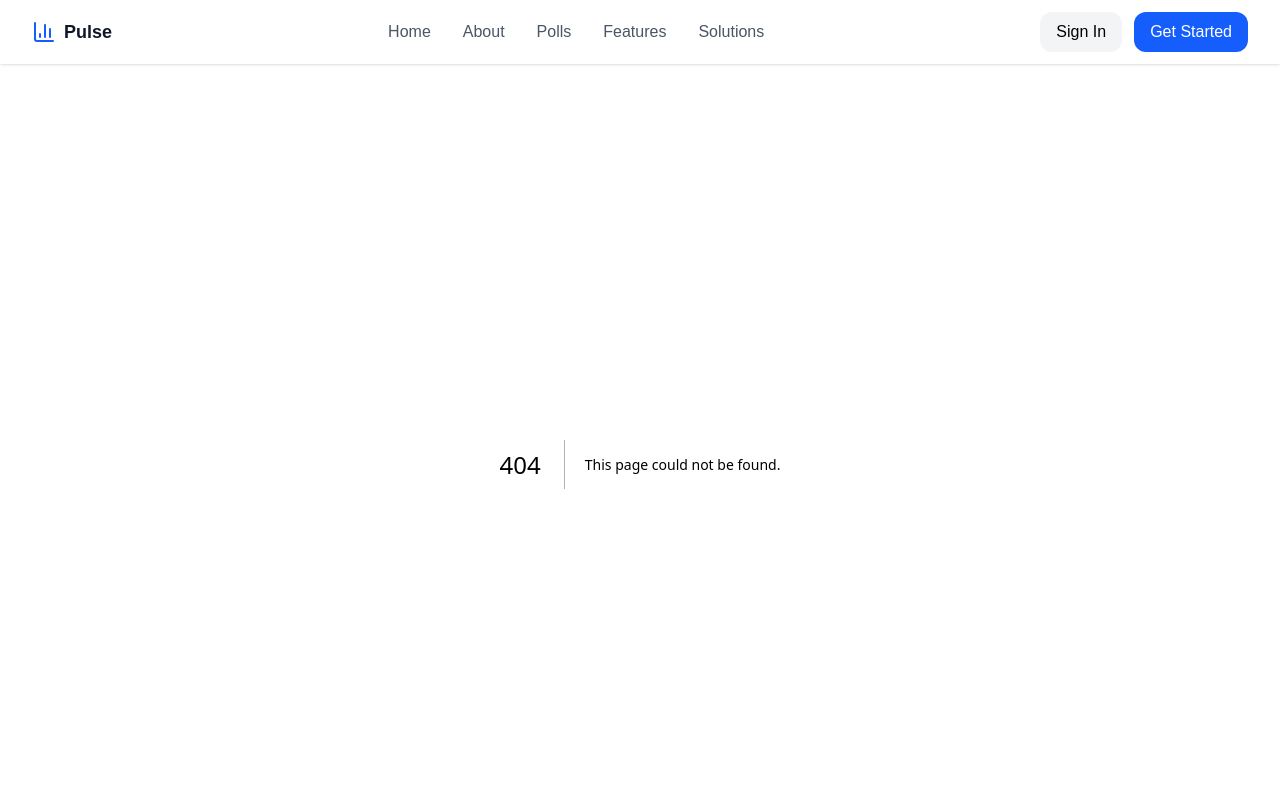
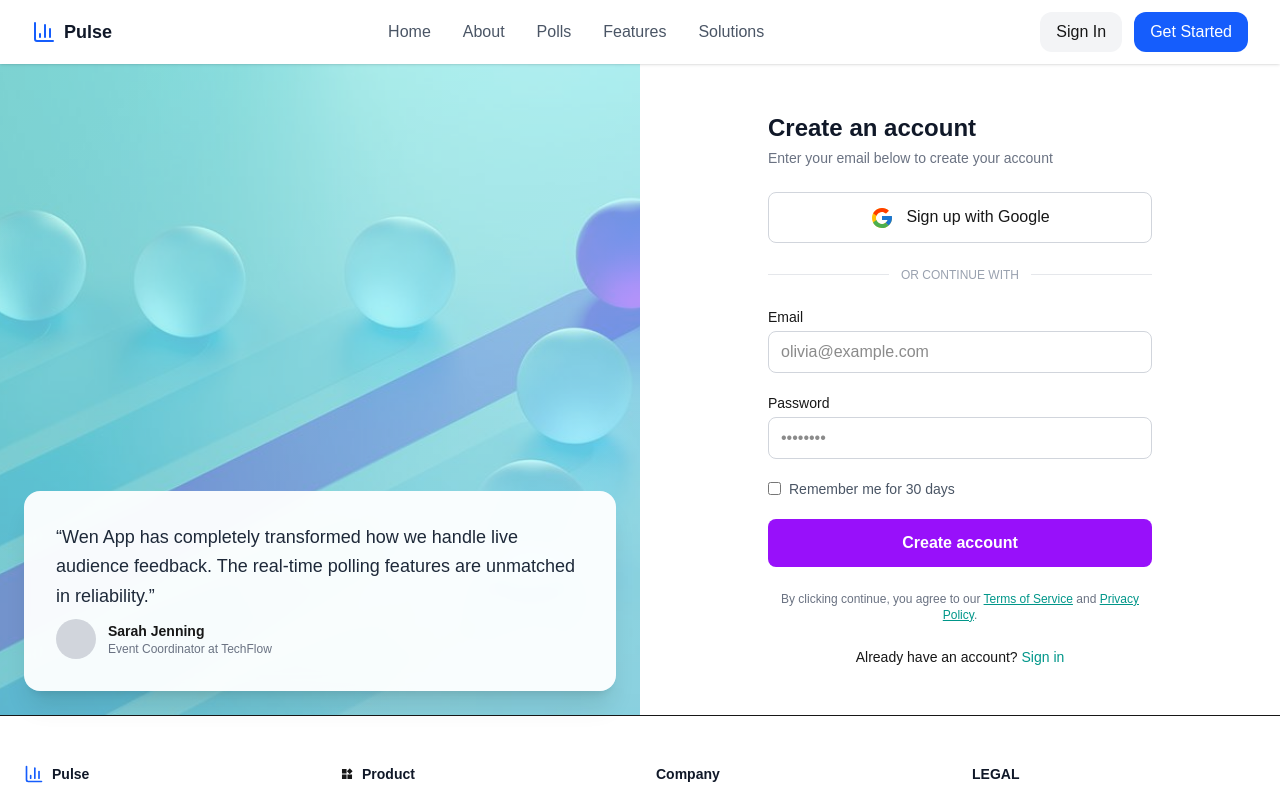
Before and after one commit to Braben/alx-project-nexus, a Next.js app: page /signup in a window 1280 px wide. Before the commit this address had no page. Shown: the top 794 px of the page. Built offline with nearby package versions, Linux system fonts and the light colour scheme.

Commit message:
added create account auth page

```diff
--- a/components/common/Navbar.tsx
+++ b/components/common/Navbar.tsx
@@ -45,7 +45,7 @@ export default function Navbar() {
             Sign In
           </Link>
           <Link
-            href="/register"
+            href="/signup"
             className="px-4 py-2 rounded-xl bg-blue-600 text-white hover:bg-blue-700 transition"
           >
             Get Started
--- /dev/null
+++ b/components/common/SignupForm.tsx
@@ -0,0 +1,122 @@
+import Link from "next/link";
+import { FcGoogle } from "react-icons/fc";
+
+export default function SignupForm() {
+  return (
+    <section className="flex items-center justify-center px-6 py-12  bg-white">
+      <div className="w-full max-w-sm">
+        {/* Logo */}
+        {/* <div className="flex items-center gap-2 mb-4">
+          <span
+            aria-hidden="true"
+            className="w-6 h-6 rounded-md bg-purple-500"
+          />
+          <span className="font-semibold text-lg text-purple-600">
+            PulsePoll
+          </span>
+        </div> */}
+
+        {/* Heading */}
+        <header className="mb-6">
+          <h1 className="text-2xl font-bold text-gray-900">
+            Create an account
+          </h1>
+          <p className="text-gray-500 mt-1 text-sm">
+            Enter your email below to create your account
+          </p>
+        </header>
+
+        {/* Google button */}
+        <button
+          type="button"
+          className="w-full border rounded-lg py-3 font-medium hover:bg-gray-200 border-gray-300 transition"
+          aria-label="Sign up with Google"
+        >
+          <FcGoogle className="inline-block w-6 h-6 mr-3 align-middle" />
+          Sign up with Google
+        </button>
+
+        {/* Divider */}
+        <div className="my-6 flex items-center text-xs text-gray-400">
+          <span className="flex-1 h-px bg-gray-200" />
+          <span className="px-3">OR CONTINUE WITH</span>
+          <span className="flex-1 h-px bg-gray-200" />
+        </div>
+
+        {/* Form */}
+        <form className="space-y-5" aria-label="Signup form">
+          {/* Email */}
+          <div>
+            <label htmlFor="email" className="block text-sm font-medium mb-1">
+              Email
+            </label>
+            <input
+              id="email"
+              type="email"
+              required
+              autoComplete="email"
+              placeholder="olivia@example.com"
+              className="w-full border rounded-lg px-3 py-2 focus:ring-1 border-gray-300 focus:ring-gray-500 focus:outline-none"
+            />
+          </div>
+
+          {/* Password */}
+          <div>
+            <label
+              htmlFor="password"
+              className="block text-sm font-medium mb-1"
+            >
+              Password
+            </label>
+            <input
+              id="password"
+              type="password"
+              required
+              autoComplete="new-password"
+              placeholder="••••••••"
+              className="w-full border rounded-lg px-3 py-2 focus:ring-1 border-gray-300 focus:ring-gray-500 focus:outline-none"
+            />
+          </div>
+
+          {/* Remember me */}
+          <label className="flex items-center gap-2 text-sm text-gray-600">
+            <input type="checkbox" className="accent-teal-600" />
+            Remember me for 30 days
+          </label>
+
+          {/* Submit */}
+          <button
+            type="submit"
+            className="w-full bg-purple-600 text-white py-3 rounded-lg font-semibold hover:bg-purple-700 transition"
+          >
+            Create account
+          </button>
+        </form>
+
+        {/* Terms */}
+        <p className="text-xs text-gray-500 mt-6 text-center">
+          By clicking continue, you agree to our{" "}
+          <Link href="/terms" className="text-teal-600 underline">
+            Terms of Service
+          </Link>{" "}
+          and{" "}
+          <Link href="/privacy" className="text-teal-600 underline">
+            Privacy Policy
+          </Link>
+          .
+        </p>
+
+        {/* Sign in */}
+        <p className="text-sm text-center mt-6">
+          Already have an account?{" "}
+          <Link
+            href="/login"
+            className="text-teal-600 font-medium hover:underline"
+          >
+            Sign in
+          </Link>
+        </p>
+      </div>
+    </section>
+  );
+}
--- /dev/null
+++ b/components/common/TestimonialPanel.tsx
@@ -0,0 +1,39 @@
+import Image from "next/image";
+
+export default function TestimonialPanel() {
+  return (
+    <section
+      aria-label="Customer testimonial"
+      className="relative hidden lg:flex items-end justify-center bg-gradient-to-br from-teal-200 to-cyan-200 p-6"
+    >
+      {/* Background Image */}
+      <Image
+        src="/assets/auth-bg.png" // use your uploaded image here
+        alt=""
+        fill
+        priority
+        className="object-cover opacity-40"
+      />
+
+      {/* Testimonial card */}
+      <div className="relative bg-white/95 backdrop-blur rounded-2xl p-8 max-w-2xl shadow-xl justify-center">
+        <blockquote className="text-gray-800 text-lg leading-relaxed sm:leading-relaxed">
+          “Wen App has completely transformed how we handle live audience
+          feedback. The real-time polling features are unmatched in
+          reliability.”
+        </blockquote>
+
+        <footer className="mt-2 flex items-center gap-3">
+          <div className="w-10 h-10 rounded-full bg-gray-300" />
+
+          <div>
+            <p className="font-semibold text-sm">Sarah Jenning</p>
+            <p className="text-xs text-gray-500">
+              Event Coordinator at TechFlow
+            </p>
+          </div>
+        </footer>
+      </div>
+    </section>
+  );
+}
--- /dev/null
+++ b/pages/signup.tsx
@@ -0,0 +1,14 @@
+import SignupForm from "@/components/common/SignupForm";
+import TestimonialPanel from "@/components/common/TestimonialPanel";
+
+export default function SignupPage() {
+  return (
+    <main className=" w-full mx-auto grid lg:grid-cols-2">
+      {/* Left visual panel */}
+      <TestimonialPanel />
+
+      {/* Right form panel */}
+      <SignupForm />
+    </main>
+  );
+}
```
Also changed, not shown: public/assets/auth-bg.png (added).
